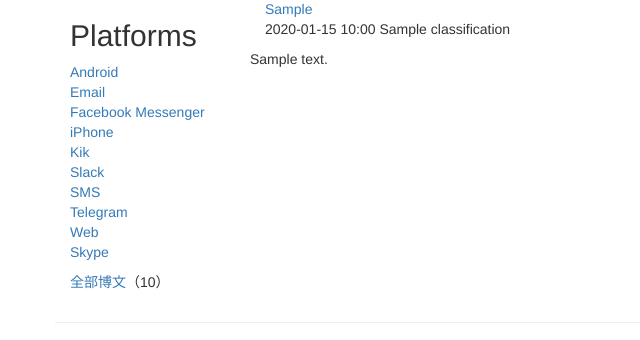
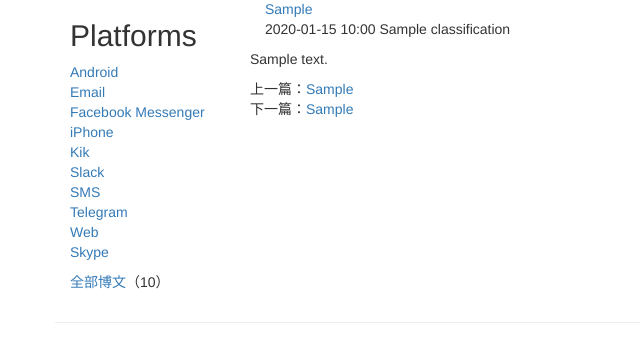
Before and after one commit to fishwang89/mBlogPrj, a Django app: template templates/article.html in a window 1280 px wide. Shown: the part 373-713 px from the top of the page, without its empty margins (0-640 px from the left). Run offline with Django 3.2, Linux system fonts and the light colour scheme; tables that the repository leaves empty hold one stand-in row (values such as "Sample post"); the template is opened without the code that fills it: values that come from a table or form of the project are taken from there, most other values are stand-ins (such as "Sample title", 1, 10 or a date in 2020); some libraries are stand-ins or nearby versions.

Commit message:
temp commit

```diff
--- a/mBlogPrj/urls.py
+++ b/mBlogPrj/urls.py
@@ -12,7 +12,7 @@ urlpatterns = patterns('',
     # url(r'^index/', 'blog.views.index_page'),
     url(r'^index/', 'blog.views.index_page', name='index_page'),
     url(r'^list/(?P<page_num>\d{1,3})/', 'blog.views.article_list', name='article_list'),
-    url(r'^type/(?P<class_type>\S+)/(?P<page_num>\d{1,3})/', 'blog.views.article_class_list', name='article_class_list'),
+    url(r'^categories/(?P<class_type>\S+)/(?P<page_num>\d{1,3})/', 'blog.views.article_class_list', name='article_class_list'),
     url(r'^article/(?P<arti_id>\d{1,5})/', 'blog.views.article', name='article'),
     url(r'^start/(?P<start>\d{1,3})/end/(?P<end>\d{1,3})', 'blog.views.generate_article', name='generate_article'),
 )
--- a/templates/article.html
+++ b/templates/article.html
@@ -20,4 +20,13 @@
         </div>
     </div>
 </div>
+
+<div id="post_next_prev">
+    {% if current_id == 1 %}
+        没有了<br>
+    {% else %}
+        上一篇：<a href={% url "article" pre_id  %}>{{ pre_caption.caption }}</a><br>
+    {% endif %}
+        下一篇：<a href={% url "article" next_id %}>{{ next_caption.caption }}</a><br>
+</div>
 {% endblock %}
--- a/templates/base/theme_base.html
+++ b/templates/base/theme_base.html
@@ -38,9 +38,8 @@
             <div class="collapse navbar-collapse" id="app-navbar-collapse">
                 <!-- Left Side Of Navbar -->
                 <ul class="nav navbar-nav">
-                    <!-- li><a href="https://botlist.co/news">News</a></li -->
+                    <li><a target="_blank" href="http://botgig.com/">Home</a></li>
                     <li><a target="_blank" href={% url "article_list" 1 %}>Articles</a></li>
-                    <li><a target="_blank" href="http://botgig.com/">Create a Bot</a></li>
                     <li><a href="https://botlist.typeform.com/to/JXvvip" target="_blank">About</a></li>
                 </ul>
 
@@ -92,7 +91,7 @@
                         {% for class_type in classfications %}
                             {% for count_key,count_value in class_count.items %}
                                 {% if class_type.name == count_key %}
-                                    <li><a href={% url "article_class_list" class_type.name  1 %}>{{ class_type.name }}</a>({{ count_value }})</li>
+                                    <li><a href={% url "article_class_list" class_type.name  1 %}>{{ class_type.name }}</a>（{{ count_value }}）</li>
                                 {% endif %}
                             {% endfor %}
                     {% endfor %}
```
Also changed, not shown: blog/views.py (+7 -0 lines).
